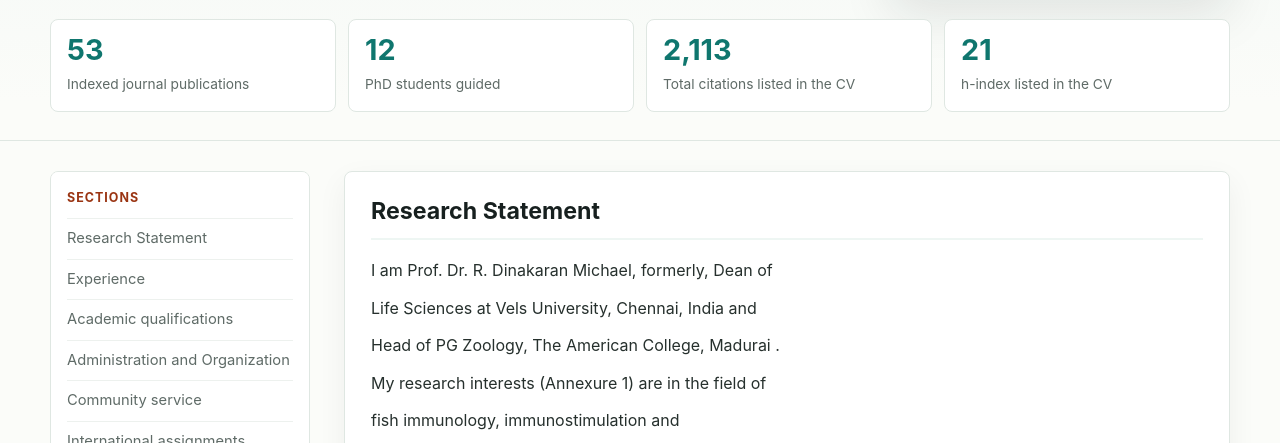
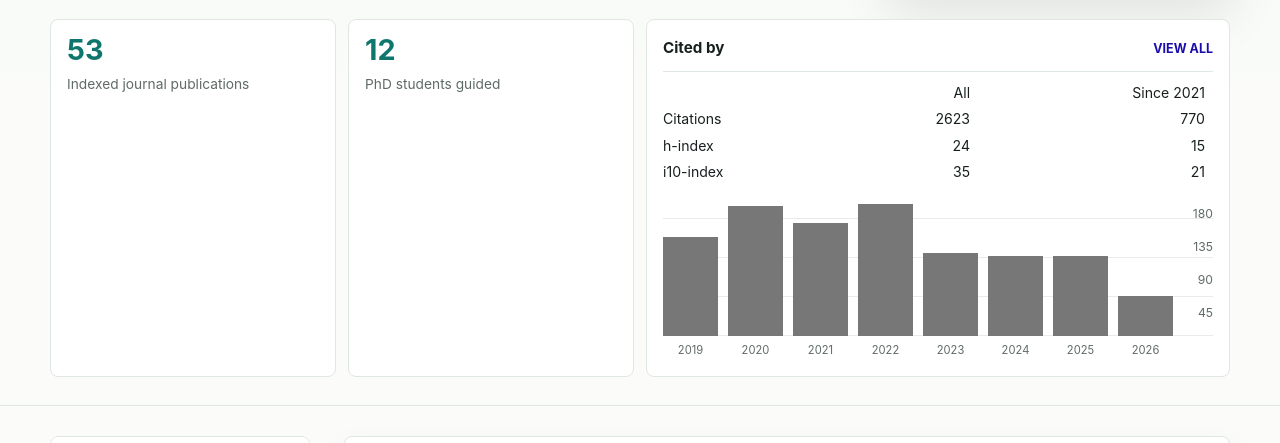
Before and after one commit to CFI-VISTAS/rdmichael.github.io, a plain HTML site: page index.html in a window 1280 px wide. Shown: the part 318-761 px from the top of the page. Drawn offline with Linux system fonts and the light colour scheme.

Commit message:
Update index.html

```diff
--- a/index.html
+++ b/index.html
@@ -145,6 +145,93 @@
       font-size: 0.86rem;
     }
 
+    .scholar-card {
+      grid-column: span 2;
+      background: var(--panel);
+      border: 1px solid var(--line);
+      border-radius: 8px;
+      padding: 16px;
+    }
+
+    .scholar-head {
+      display: flex;
+      align-items: center;
+      justify-content: space-between;
+      gap: 16px;
+      padding-bottom: 10px;
+      border-bottom: 1px solid var(--line);
+    }
+
+    .scholar-head strong {
+      font-size: 0.95rem;
+      font-weight: 650;
+    }
+
+    .scholar-head a {
+      color: #1a0dab;
+      font-size: 0.78rem;
+      font-weight: 650;
+      text-decoration: none;
+      text-transform: uppercase;
+    }
+
+    .scholar-table {
+      width: 100%;
+      margin-top: 8px;
+      border-collapse: collapse;
+      font-size: 0.88rem;
+    }
+
+    .scholar-table th,
+    .scholar-table td {
+      padding: 2px 8px;
+      text-align: right;
+      font-weight: 400;
+    }
+
+    .scholar-table th:first-child,
+    .scholar-table td:first-child {
+      padding-left: 0;
+      text-align: left;
+    }
+
+    .scholar-chart {
+      position: relative;
+      display: grid;
+      grid-template-columns: repeat(8, 1fr) 30px;
+      align-items: end;
+      gap: 10px;
+      min-height: 154px;
+      margin-top: 18px;
+      padding: 0 0 24px;
+      background:
+        linear-gradient(to top, transparent 0 24px, #e8ece9 24px 25px, transparent 25px 63px, #e8ece9 63px 64px, transparent 64px 102px, #e8ece9 102px 103px, transparent 103px 141px, #e8ece9 141px 142px, transparent 142px);
+    }
+
+    .scholar-bar {
+      position: relative;
+      height: var(--bar-height);
+      background: #777;
+    }
+
+    .scholar-bar span {
+      position: absolute;
+      left: 50%;
+      top: calc(100% + 6px);
+      transform: translateX(-50%);
+      color: var(--muted);
+      font-size: 0.7rem;
+    }
+
+    .scholar-axis {
+      align-self: stretch;
+      display: grid;
+      grid-template-rows: repeat(4, 1fr);
+      color: var(--muted);
+      font-size: 0.76rem;
+      text-align: right;
+    }
+
     .layout {
       display: grid;
       grid-template-columns: 260px minmax(0, 1fr);
@@ -239,6 +326,10 @@
     @media (max-width: 860px) {
       .hero, .layout, .metrics {
         grid-template-columns: 1fr;
+      }
+
+      .scholar-card {
+        grid-column: auto;
       }
 
       .identity {
@@ -295,8 +386,54 @@
     <div class="page metrics" aria-label="Research metrics">
       <div class="metric"><b>53</b><span>Indexed journal publications</span></div>
       <div class="metric"><b>12</b><span>PhD students guided</span></div>
-      <div class="metric"><b>2,113</b><span>Total citations listed in the CV</span></div>
-      <div class="metric"><b>21</b><span>h-index listed in the CV</span></div>
+      <div class="scholar-card">
+        <div class="scholar-head">
+          <strong>Cited by</strong>
+          <a href="https://scholar.google.com/citations?user=4YPwzIMAAAAJ&amp;hl=en">View all</a>
+        </div>
+        <table class="scholar-table" aria-label="Google Scholar citation metrics">
+          <thead>
+            <tr>
+              <th></th>
+              <th>All</th>
+              <th>Since 2021</th>
+            </tr>
+          </thead>
+          <tbody>
+            <tr>
+              <td>Citations</td>
+              <td>2623</td>
+              <td>770</td>
+            </tr>
+            <tr>
+              <td>h-index</td>
+              <td>24</td>
+              <td>15</td>
+            </tr>
+            <tr>
+              <td>i10-index</td>
+              <td>35</td>
+              <td>21</td>
+            </tr>
+          </tbody>
+        </table>
+        <div class="scholar-chart" aria-label="Google Scholar citation chart, 2019 to 2026">
+          <div class="scholar-bar" style="--bar-height: 99px;"><span>2019</span></div>
+          <div class="scholar-bar" style="--bar-height: 130px;"><span>2020</span></div>
+          <div class="scholar-bar" style="--bar-height: 113px;"><span>2021</span></div>
+          <div class="scholar-bar" style="--bar-height: 132px;"><span>2022</span></div>
+          <div class="scholar-bar" style="--bar-height: 83px;"><span>2023</span></div>
+          <div class="scholar-bar" style="--bar-height: 80px;"><span>2024</span></div>
+          <div class="scholar-bar" style="--bar-height: 80px;"><span>2025</span></div>
+          <div class="scholar-bar" style="--bar-height: 40px;"><span>2026</span></div>
+          <div class="scholar-axis" aria-hidden="true">
+            <span>180</span>
+            <span>135</span>
+            <span>90</span>
+            <span>45</span>
+          </div>
+        </div>
+      </div>
     </div>
   </header>
 
```
